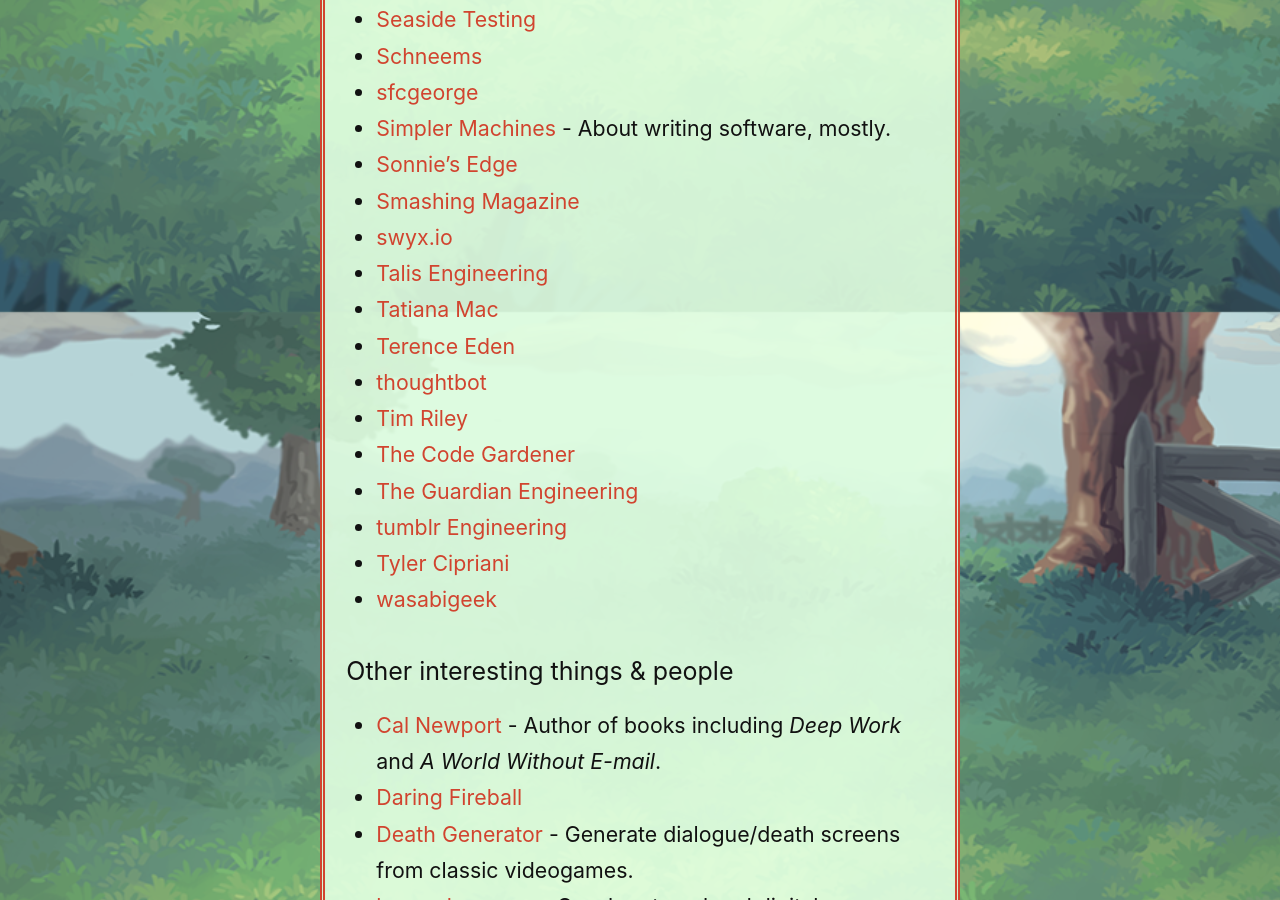
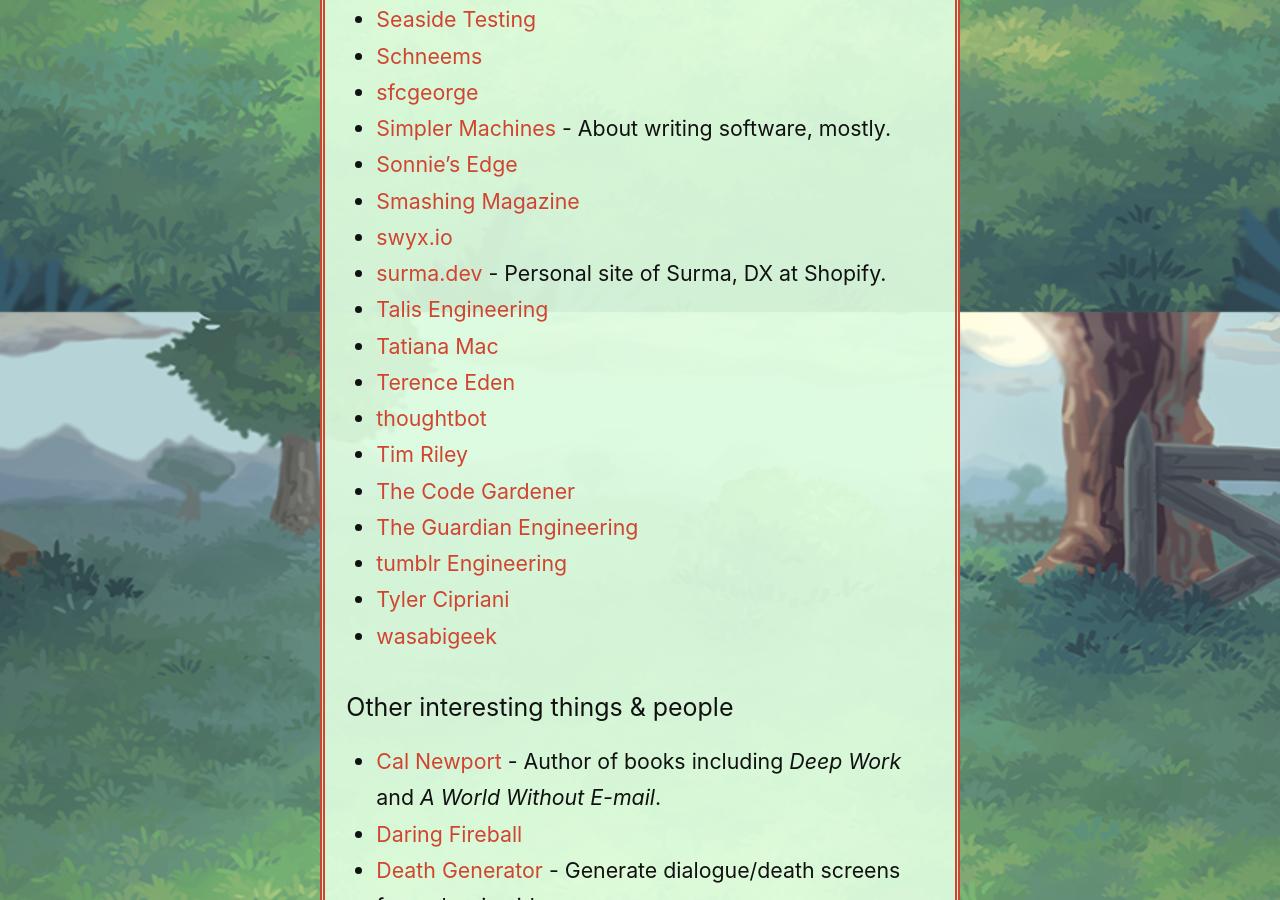
Before and after one commit to jsrn/jsrn.github.io, a Jekyll site: the page built from links.md, in a window 1280 px wide and 900 px high, scrolled down 3288 px. Built offline with Jekyll 4.4.1, drawn with Linux system fonts in a browser that asks for light colours.

Commit message:
link to surma.dev

```diff
--- a/links.md
+++ b/links.md
@@ -99,6 +99,7 @@
 - [Sonnie's Edge](https://www.sonniesedge.net)
 - [Smashing Magazine](https://www.smashingmagazine.com)
 - [swyx.io](https://www.swyx.io)
+- [surma.dev](https://surma.dev/) - Personal site of Surma, DX at Shopify.
 - [Talis Engineering](https://engineering.talis.com)
 - [Tatiana Mac](https://www.tatianamac.com)
 - [Terence Eden](https://shkspr.mobi)
```
